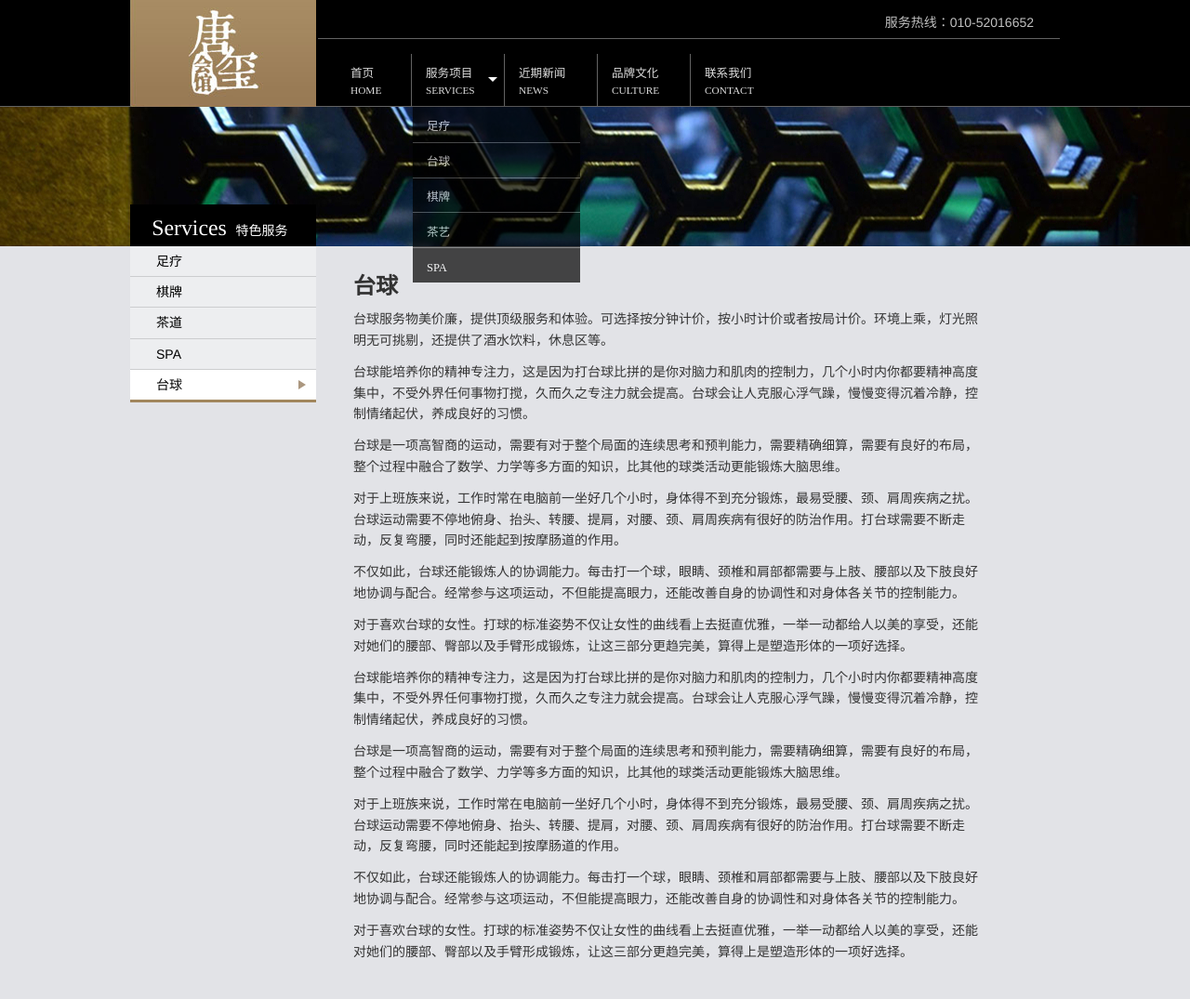
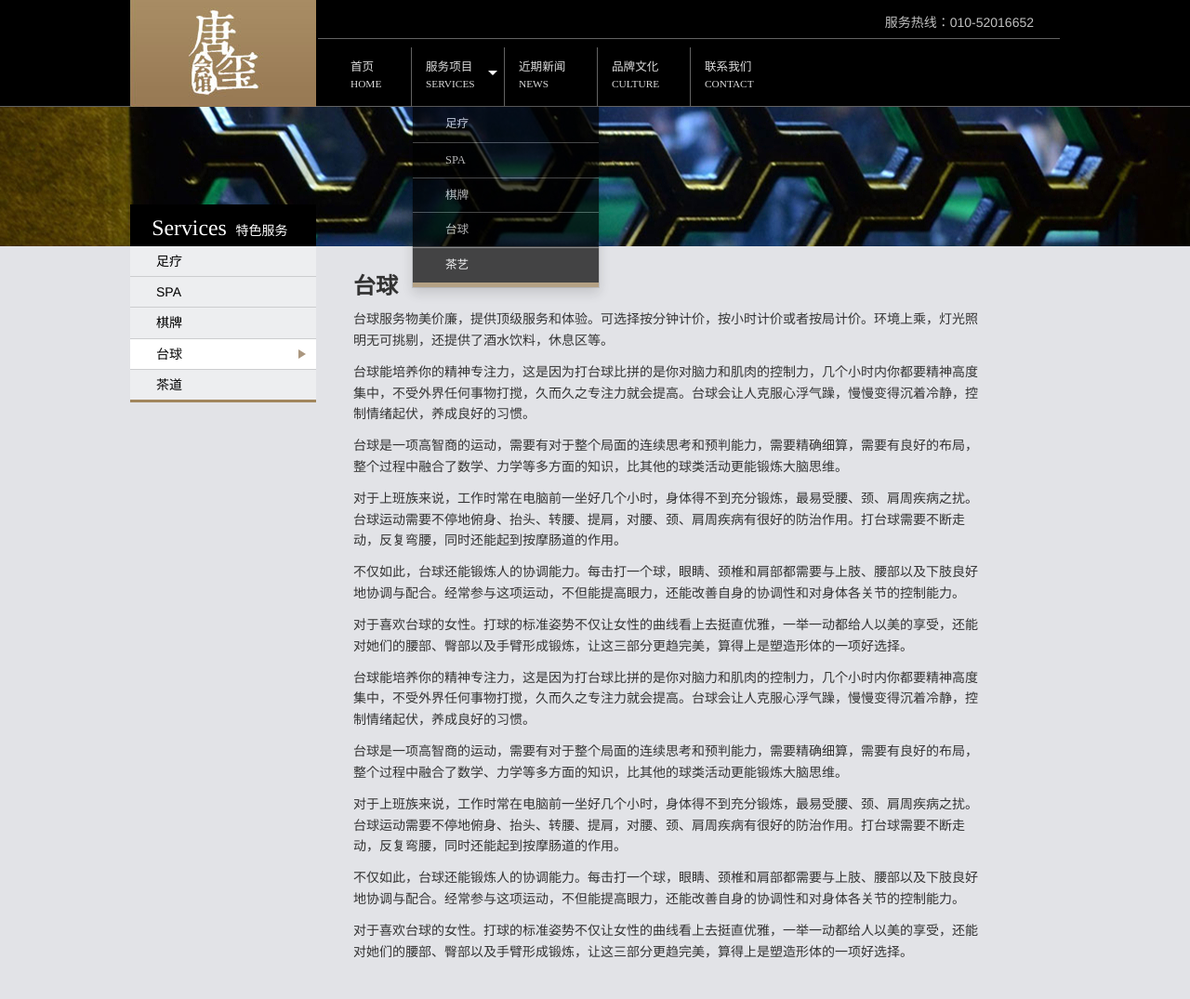
Before and after one commit to cash2one/tangxi_website, a Django app: page /services/billiard/ in a window 1280 px wide, after a click that opens the changed part. Shown: the top 1075 px of the page at 93% size. Run offline with Django 3.2, Linux system fonts and the light colour scheme; data comes from the database, SQL or seed files in the repository; parts of the project's set-up code (start-up, migrations or seed data) failed here and were passed over; some libraries are stand-ins or nearby versions.

Commit message:
fix menu bug.
fix menu bug.

```diff
--- a/tangxi_website/static/css/style.css
+++ b/tangxi_website/static/css/style.css
@@ -314,14 +314,15 @@ navigation
 #navi .dropdown-toggle {
 	outline: 0px;
 }
-#navi ul {
+#main-menu {
 	margin: 0px;
 	padding: 0px;
 	position: absolute;
 	bottom: 0;
-	height: 4em;
+	height: 4.5em;
+	width: 100%;
 }
-#navi ul li {
+#main-menu li {
 	float: left;
 	width: 100px;
 	height: 100%;
@@ -332,15 +333,15 @@ navigation
 	text-indent: 15px;
 	z-index: 10;
 }
-#navi li:first-child {
+#main-menu li:first-child {
 	border: 0px;
 	text-indent: 35px;
 }
-#navi li:hover {
+#main-menu li:hover {
 	background-image: -moz-linear-gradient(top, black, #333333 50%);
 	background-image: -webkit-gradient(linear, left top, left bottom, color-stop(0, black), color-stop(1, #333333));
 }
-#navi .caret {
+#main-menu .caret {
   width: 0;
   height: 0;
   vertical-align: center;
@@ -353,7 +354,7 @@ navigation
   right: 2px;
   top: 2em;
 }
-#submenu.dropdown-menu {
+ul#submenu.dropdown-menu {
 	background-color: black;
 	opacity:0.7;
 	filter:alpha(opacity=70);
@@ -361,26 +362,30 @@ navigation
 	-webkit-border-radius: 0px;
 	-moz-border-radius: 0px;
 	border-radius: 0px;
-	padding-bottom: 3px;
+	padding: 0 0 5px 0;
+	margin: 0;
 }
+
 #submenu.dropdown-menu li {
+	display: block;
 	height: 3em;
 	background-color: black;
-	width: 180px;
+	width: 200px;
 	border-left: 0px;
 	padding: 0px;
 	margin: 0px;
 	border-top: 1px solid #636363;
 	z-index: 10;
+	text-indent: 15px;
 }
 #submenu.dropdown-menu  li:first-child {
 	border: 0px;
 	text-indent: 15px;
 }
 #submenu.dropdown-menu li a {
-	height: 3em;
 	color: white;
-	padding: 1em 0;
+	padding-top: 0.8em;
+	height: 100%;
 }
 #submenu.dropdown-toggle {
 	background-color: #000000;
--- a/tangxi_website/templates/includes/menu.html
+++ b/tangxi_website/templates/includes/menu.html
@@ -1,4 +1,4 @@
-<ul>
+<ul id="main-menu">
 	 <li {% if active_menu == '/home/' %} id="current_menu_item" {% endif %}>
 	  <a href="/home/"><p>首页</p><p class="en">HOME</p></a>
 	 </li>
@@ -9,17 +9,16 @@
 				<a  href="/services/foot_massage" role="menuitem" tabindex="1">足疗</a>
 			</li>
 			<li role="presentation">
-				<a href="/services/billiard" role="menuitem" tabindex="2">台球</a>
+				<a href="/services/spa" role="menuitem" tabindex="2">SPA</a>
 			</li>
 			<li role="presentation">
 				<a href="/services/card" role="menuitem" tabindex="3">棋牌</a>
 			</li>
-
 			<li role="presentation">
-				<a href="/services/tea" role="menuitem" tabindex="4">茶艺</a>
+				<a href="/services/billiard" role="menuitem" tabindex="4">台球</a>
 			</li>
 			<li role="presentation">
-				<a href="/services/spa" role="menuitem" tabindex="5">SPA</a>
+				<a href="/services/tea" role="menuitem" tabindex="5">茶艺</a>
 			</li>
 		</ul>
 	</li>
--- a/tangxi_website/templates/services_detail.html
+++ b/tangxi_website/templates/services_detail.html
@@ -13,21 +13,21 @@
 					<a href="/services/foot_massage/">足疗</a>
 					{% ifequal service_display_name '足疗按摩' %} <b class="active-menu-caret"></b>{% endifequal %}
 				</li>
+				<li {% ifequal service_display_name 'SPA' %} class="active-menu" {% endifequal %}>
+					<a href="/services/spa/">SPA</a>
+					{% ifequal service_display_name 'SPA' %} <b class="active-menu-caret"></b>{% endifequal %}
+				</li>
 				<li {% ifequal service_display_name '棋牌' %} class="active-menu" {% endifequal %}>
 					<a href="/services/card/">棋牌</a>
 					{% ifequal service_display_name '棋牌' %} <b class="active-menu-caret"></b>{% endifequal %}
 				</li>
+				<li {% ifequal service_display_name '台球' %} class="active-menu" {% endifequal %}>
+					<a href="/services/billiard/">台球</a>
+					{% ifequal service_display_name '台球' %} <b class="active-menu-caret"></b>{% endifequal %}
+				</li>
 				<li {% ifequal service_display_name '茶道' %} class="active-menu" {% endifequal %}>
 					<a href="/services/tea/">茶道</a>
 					{% ifequal service_display_name '茶道' %} <b class="active-menu-caret"></b>{% endifequal %}
-				</li>
-				<li {% ifequal service_display_name 'SPA' %} class="active-menu" {% endifequal %}>
-					<a href="/services/spa/">SPA</a>
-					{% ifequal service_display_name 'SPA' %} <b class="active-menu-caret"></b>{% endifequal %}
-				</li>
-				<li {% ifequal service_display_name '台球' %} class="active-menu" {% endifequal %}>
-					<a href="/services/billiard/">台球</a>
-					{% ifequal service_display_name '台球' %} <b class="active-menu-caret"></b>{% endifequal %}
 				</li>
 			</ul>
 		</div>
```
